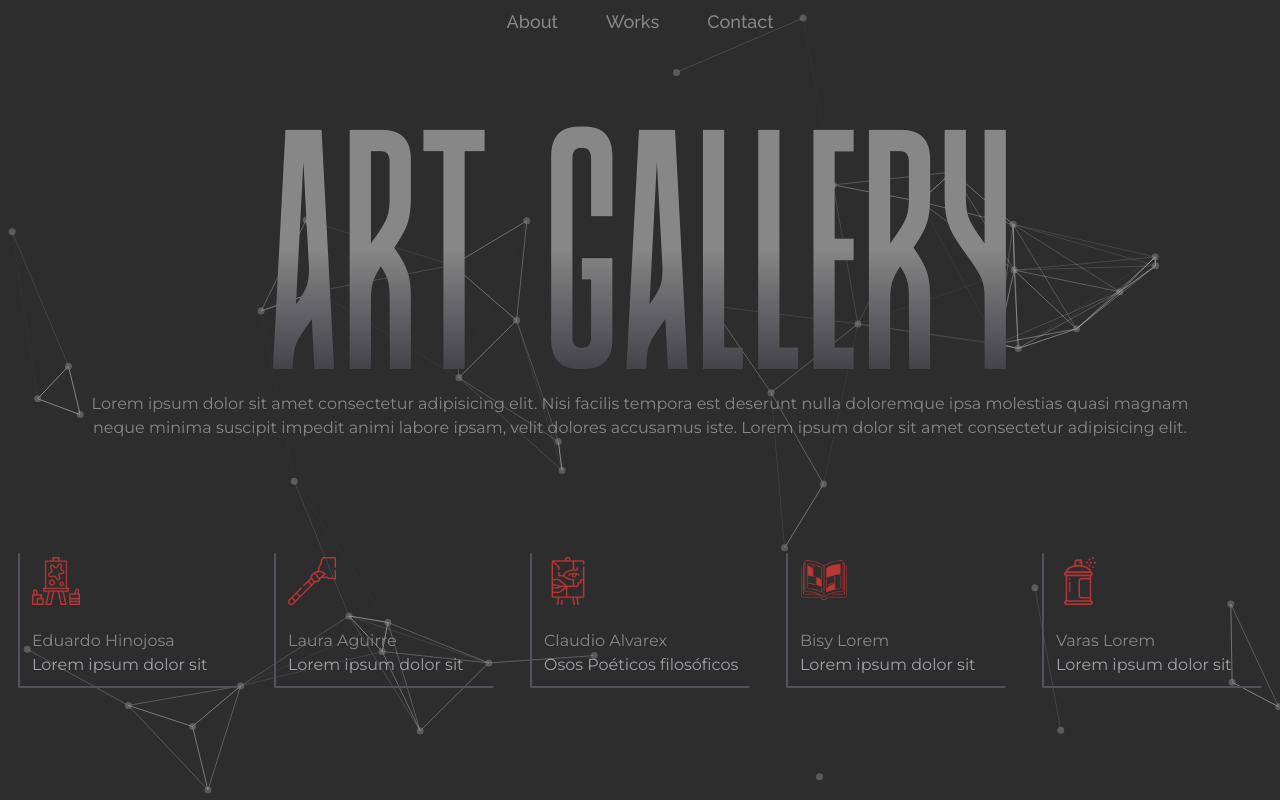
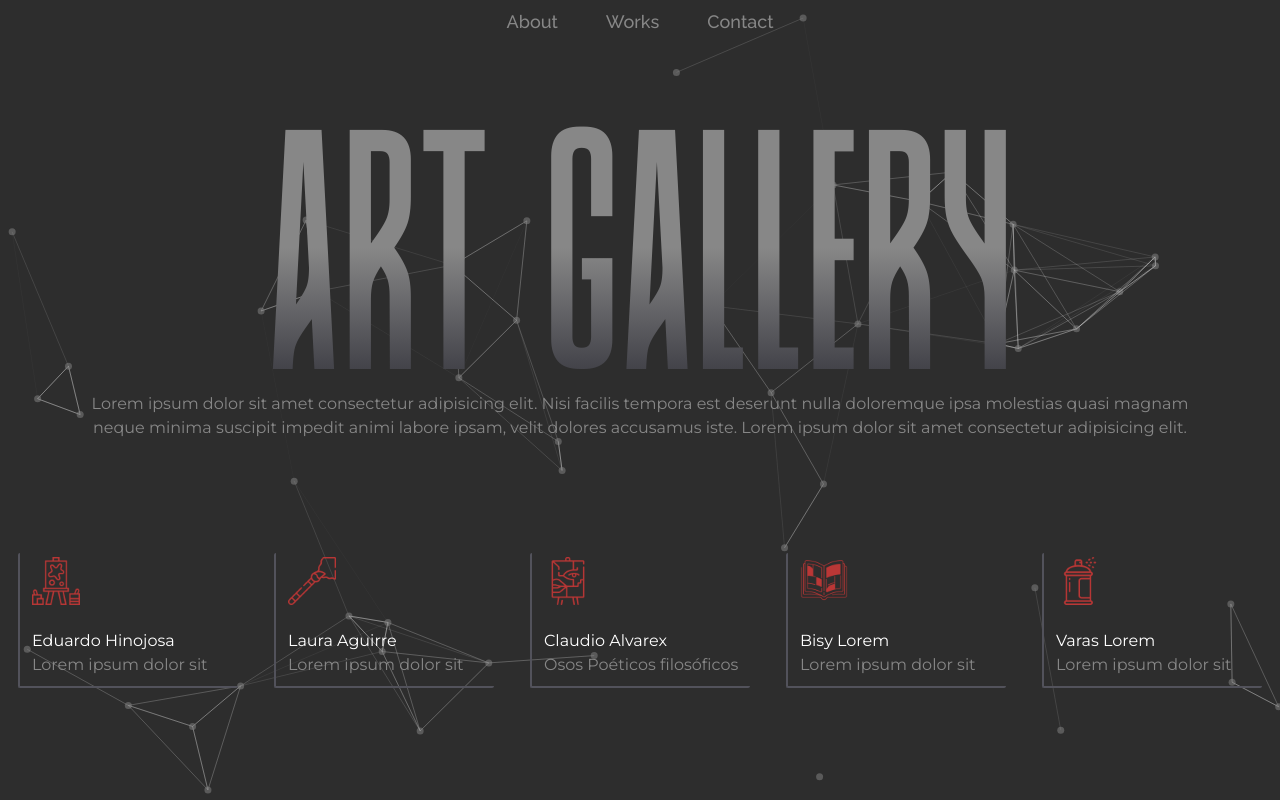
Before and after one commit to Najdorf12/gallery-app, a React (Vite) app: page / in a window 1280 px wide. Built offline with nearby package versions, Linux system fonts and the light colour scheme; a web font is replaced by a local one.

Commit message:
add styles

```diff
--- a/src/components/CardsHome.jsx
+++ b/src/components/CardsHome.jsx
@@ -5,8 +5,8 @@ const CardsHome = ({ artist }) => {
         <img src={artist?.icon} alt="icon" className="w-9 lg:w-12 xl:w-12 2xl:w-16" />
       </figure>
       <article className="text-sm mt-4 font-text2 font-normal text-balance lg:text-base xl:text-lg lg:mt-6 2xl:text-lg">
-        <h6 className="text-grayCustom">{artist?.name}</h6>
-        <p  className="text-[12px] text-zinc-400 lg:text-base 2xl:text-base">{artist?.content}</p>
+        <h6 className="text-whiteCustom">{artist?.name}</h6>
+        <p  className="text-[12px] text-grayCustom lg:text-base 2xl:text-base">{artist?.content}</p>
       </article>
     </div>
   );
```
